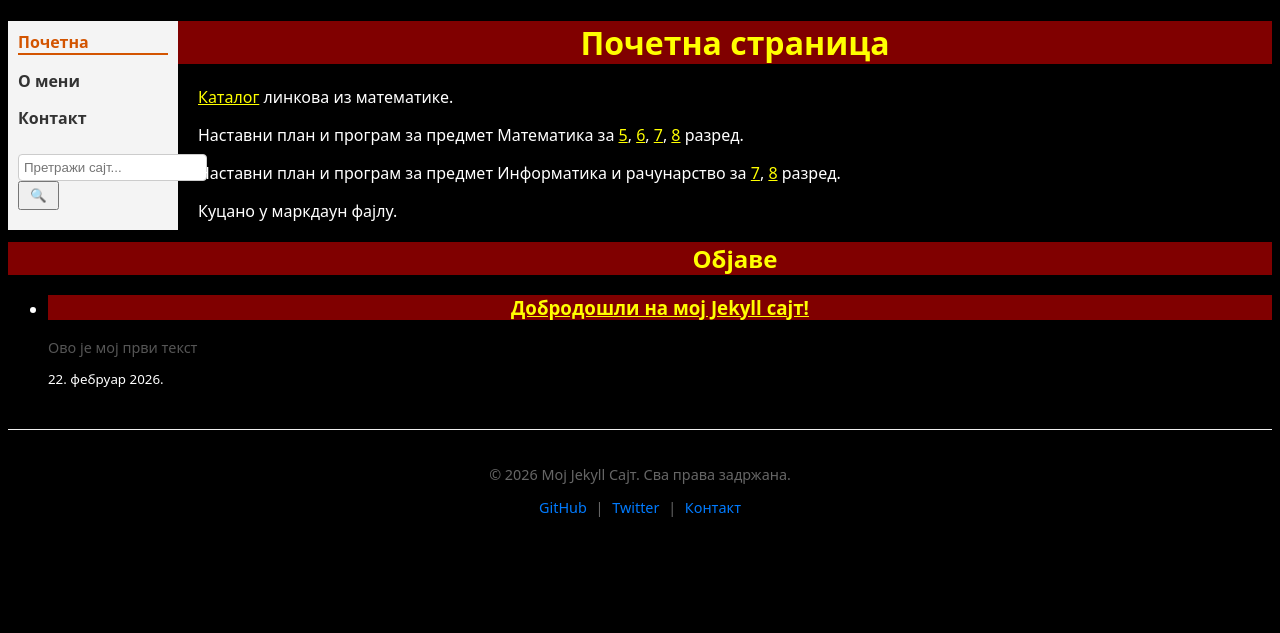
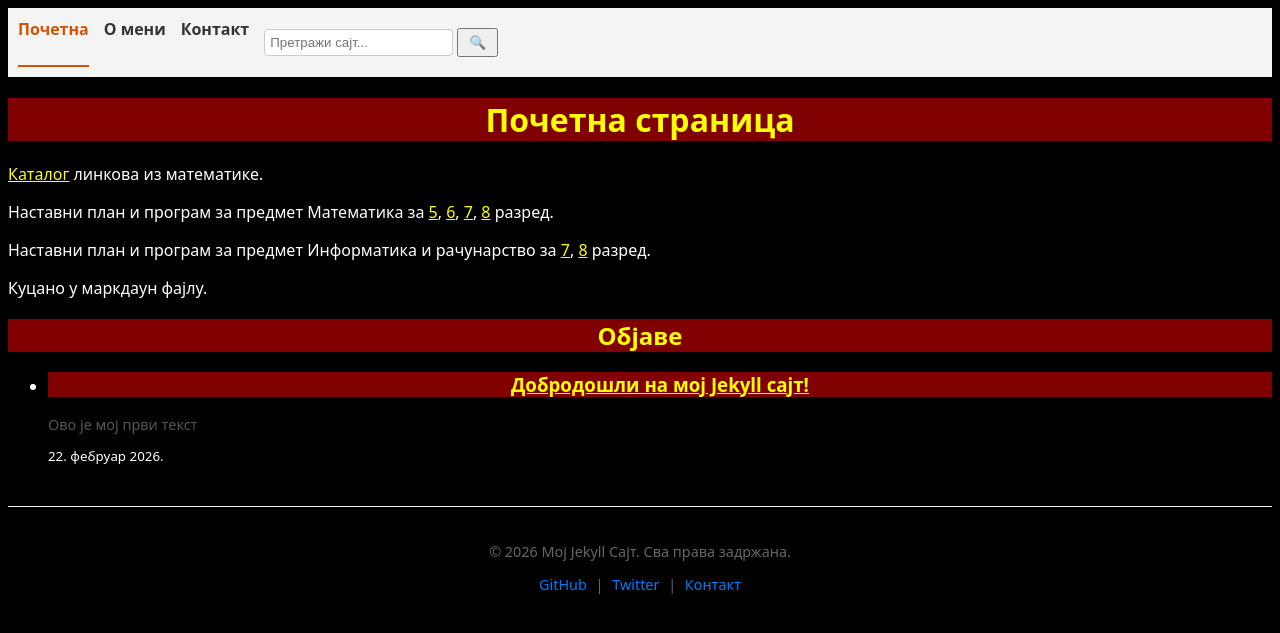
Before and after one commit to ndjapic/ndjapic.github.io, a Jekyll site: the page built from index.md, in a window 1280 px wide. Shown: the top 633 px of the page. Built offline with Jekyll 4.4.1, drawn with Linux system fonts in a browser that asks for light colours.

Commit message:
Update navigation.html

```diff
--- a/_includes/navigation.html
+++ b/_includes/navigation.html
@@ -16,11 +16,11 @@
 
 <style>
   .main-nav {
-    display: flex;
-    flex-direction: column; /* Ређа линкове један испод другог */
-    width: 150px;
+    /*display: flex;
+    flex-direction: column;*/ /* Ређа линкове један испод другог */
+    /*width: 150px;
     float: left;
-    margin-right: 20px;
+    margin-right: 20px;*/
   }
   .main-nav {
     background: #f4f4f4;
```
